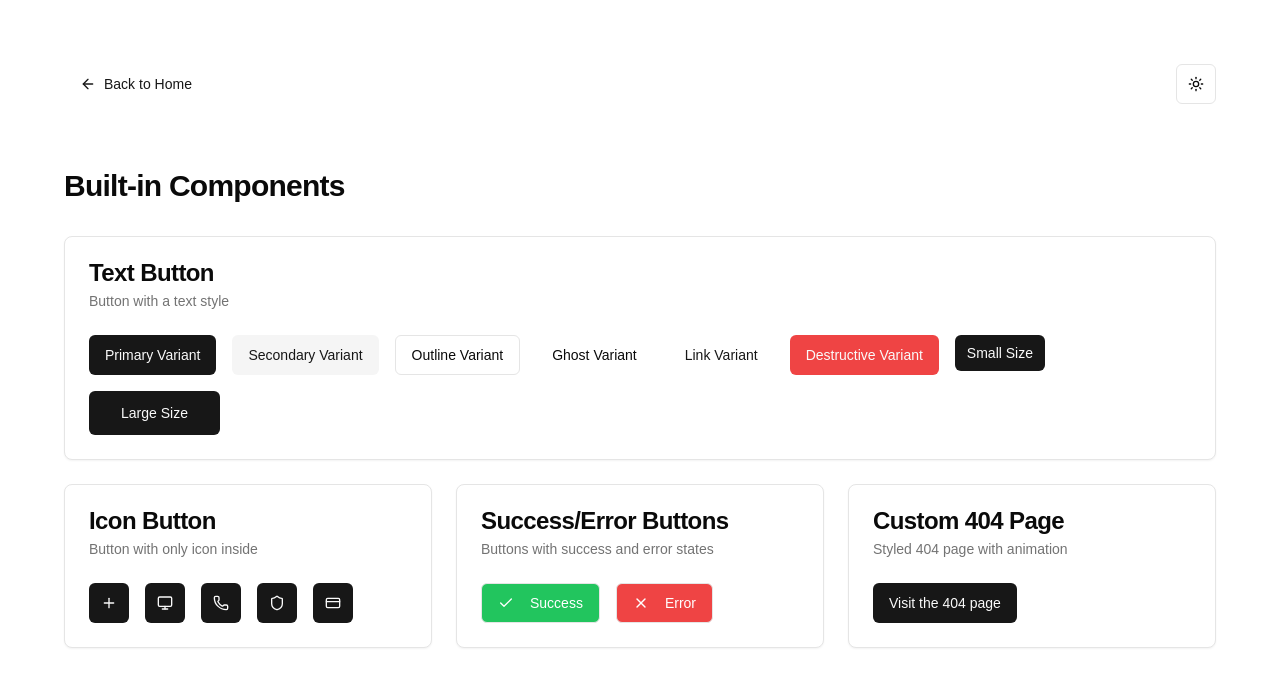
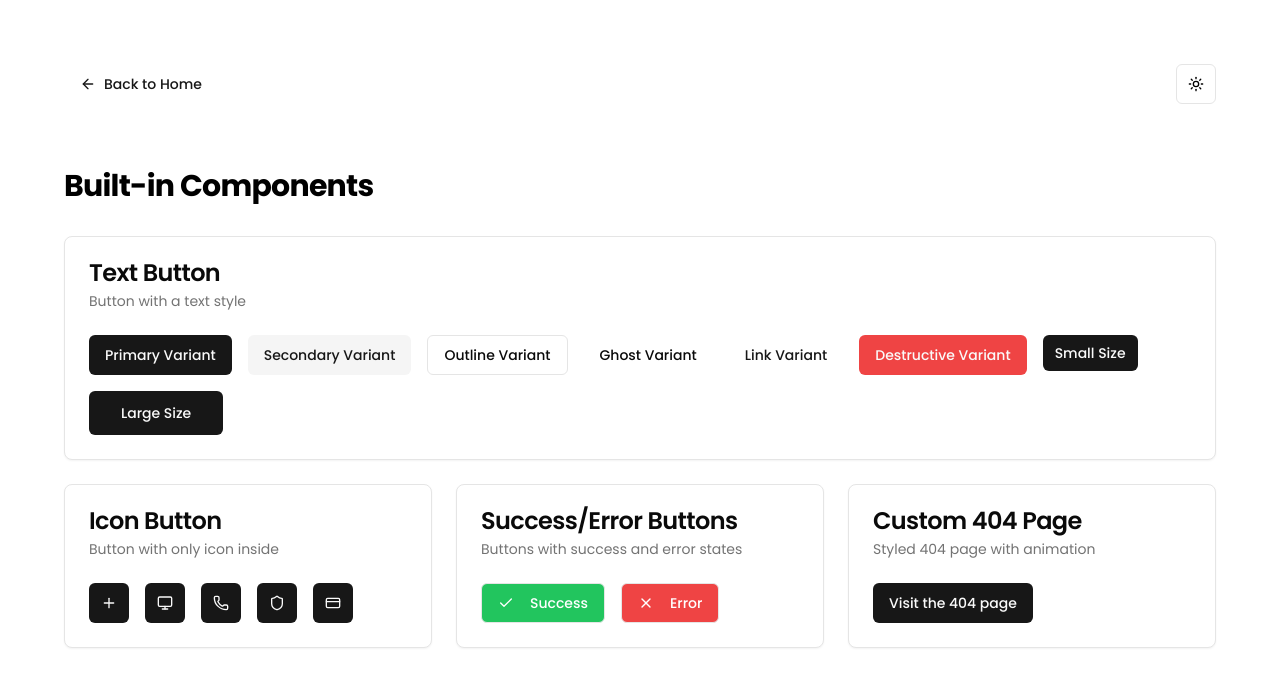
Before and after one commit to andrechandra/next-tailwind-starter, a Next.js app: page /components in a window 1280 px wide. Shown: the top 686 px of the page. Built offline with nearby package versions, Linux system fonts and the light colour scheme.

Commit message:
Updated tailwind configs, globals.css, and component-grid page

```diff
--- a/app/components/component-grid.tsx
+++ b/app/components/component-grid.tsx
@@ -17,6 +17,7 @@ import {
   Check,
   X,
 } from 'lucide-react'
+import Link from 'next/link'
 
 export function ComponentGrid() {
   return (
@@ -93,7 +94,7 @@ export function ComponentGrid() {
           </CardHeader>
           <CardContent>
             <Button asChild>
-              <a href="/404">Visit the 404 page</a>
+              <Link href="/404">Visit the 404 page</Link>
             </Button>
           </CardContent>
         </Card>
--- a/app/globals.css
+++ b/app/globals.css
@@ -1,10 +1,6 @@
 @tailwind base;
 @tailwind components;
 @tailwind utilities;
-
-body {
-  font-family: Arial, Helvetica, sans-serif;
-}
 
 @layer base {
   :root {
@@ -34,6 +30,7 @@ body {
     --chart-5: 27 87% 67%;
     --radius: 0.5rem;
   }
+
   .dark {
     --background: 0 0% 3.9%;
     --foreground: 0 0% 98%;
@@ -60,13 +57,14 @@ body {
     --chart-4: 280 65% 60%;
     --chart-5: 340 75% 55%;
   }
-}
 
-@layer base {
   * {
-    @apply border-border;
+    border-color: hsl(var(--border));
   }
+
   body {
-    @apply bg-background text-foreground;
+    background-color: var(--background);
+    color: var(--foreground);
+    font-family: var(--font-poppins), sans-serif;
   }
 }
--- a/tailwind.config.ts
+++ b/tailwind.config.ts
@@ -42,46 +42,14 @@ export default {
         },
         border: 'hsl(var(--border))',
         input: 'hsl(var(--input))',
-        ring: 'hsl(var(--ring))',
-        chart: {
-          '1': 'hsl(var(--chart-1))',
-          '2': 'hsl(var(--chart-2))',
-          '3': 'hsl(var(--chart-3))',
-          '4': 'hsl(var(--chart-4))',
-          '5': 'hsl(var(--chart-5))',
-        },
       },
       borderRadius: {
         lg: 'var(--radius)',
         md: 'calc(var(--radius) - 2px)',
         sm: 'calc(var(--radius) - 4px)',
       },
-      keyframes: {
-        'accordion-down': {
-          from: {
-            height: '0',
-          },
-          to: {
-            height: 'var(--radix-accordion-content-height)',
-          },
-        },
-        'accordion-up': {
-          from: {
-            height: 'var(--radix-accordion-content-height)',
-          },
-          to: {
-            height: '0',
-          },
-        },
-      },
-      animation: {
-        'accordion-down': 'accordion-down 0.2s ease-out',
-        'accordion-up': 'accordion-up 0.2s ease-out',
-      },
       fontFamily: {
         poppins: ['var(--font-poppins)'],
-        inter: ['var(--font-inter)'],
-        merriweather: ['var(--font-merriweather)'],
       },
     },
   },
```
